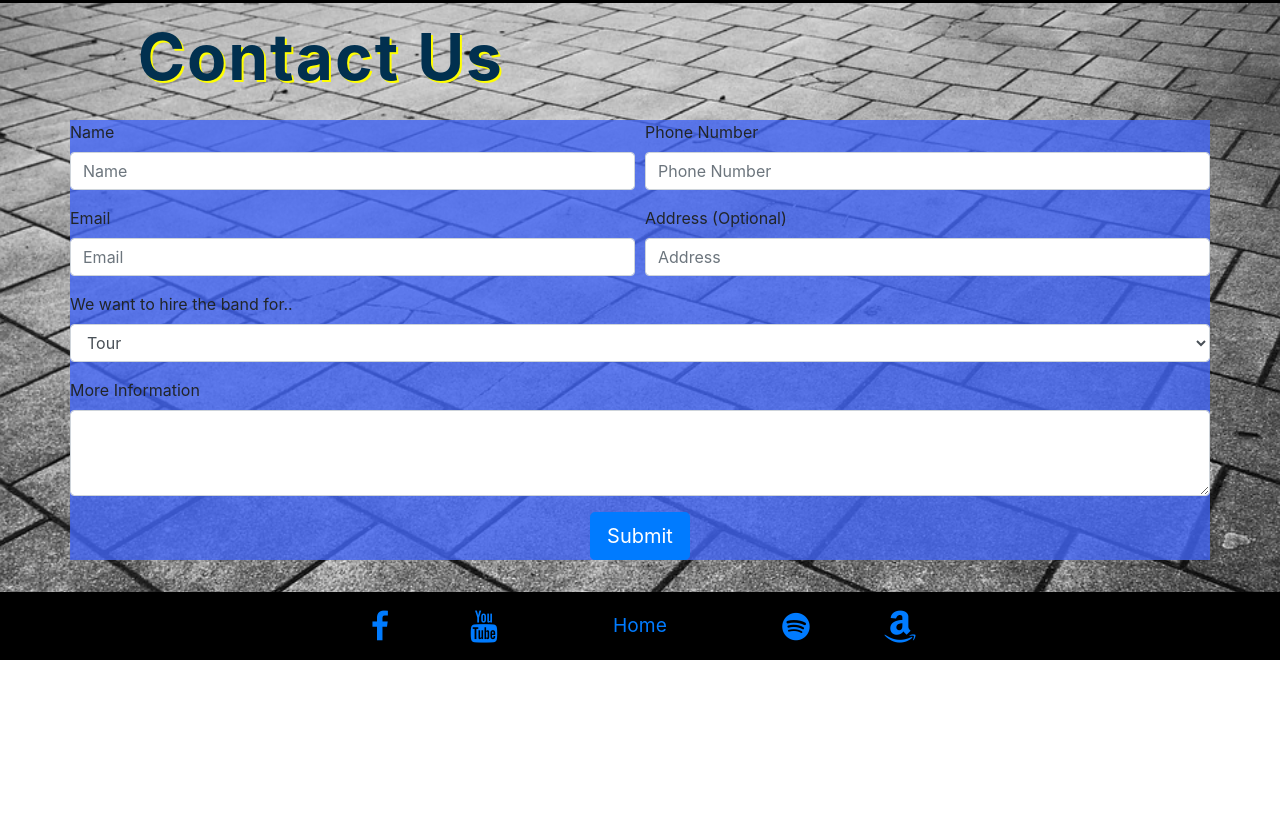
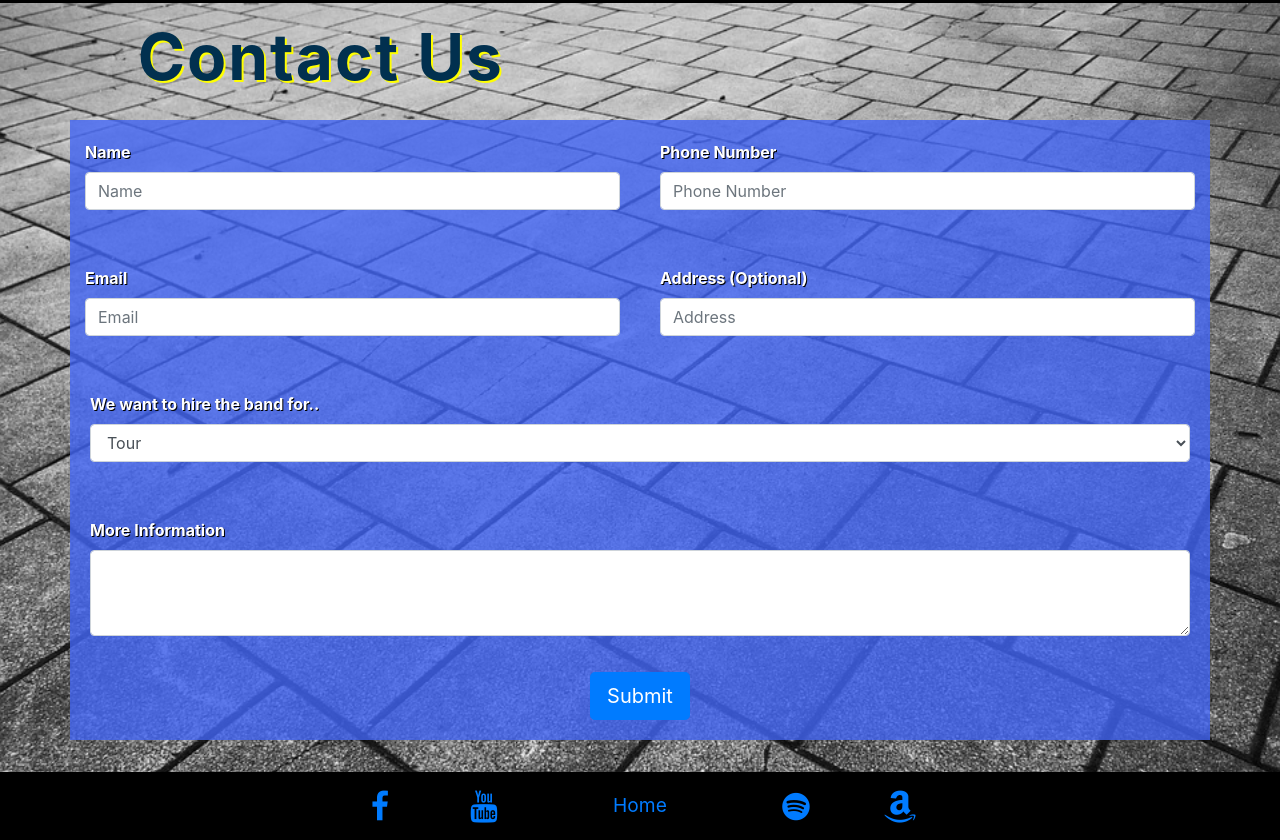
Before and after one commit to Code-Institute-Submissions/MilestoneProject1-Wreck-of-Blues, a plain HTML site: page main.html in a window 1280 px wide. Shown: the part 4232-5072 px from the top of the page. Before the commit the page ends 4892 px from the top, so only its background shows below. Drawn offline with nearby package versions, Linux system fonts and the light colour scheme.

Commit message:
adjusting lookings on form

```diff
--- a/index.css
+++ b/index.css
@@ -171,6 +171,13 @@ section {
 
 .formbg {
     background-color: rgb(66, 101, 244, 0.8);
+}
+
+.form-group {
+    font-weight: bolder;
+    color: white;
+    text-shadow: black 1px 1px;
+    padding: 20px!important;
 }
 
 
--- a/main.html
+++ b/main.html
@@ -261,7 +261,7 @@
                         <textarea class="form-control" id="exampleFormControlTextarea1" rows="3" required="required"></textarea>
                     </div>
                     <div class="col text-center">
-                        <button type="reset" class="btn btn-primary btn-lg" data-toggle="modal" data-target="#Mondalnotuse">Submit</button>
+                        <button type="reset" class="btn btn-primary btn-lg" data-toggle="modal" data-target="#Mondalnotuse" style="margin-bottom: 20px;">Submit</button>
                     </div>
                 </div>
             </form>
```
